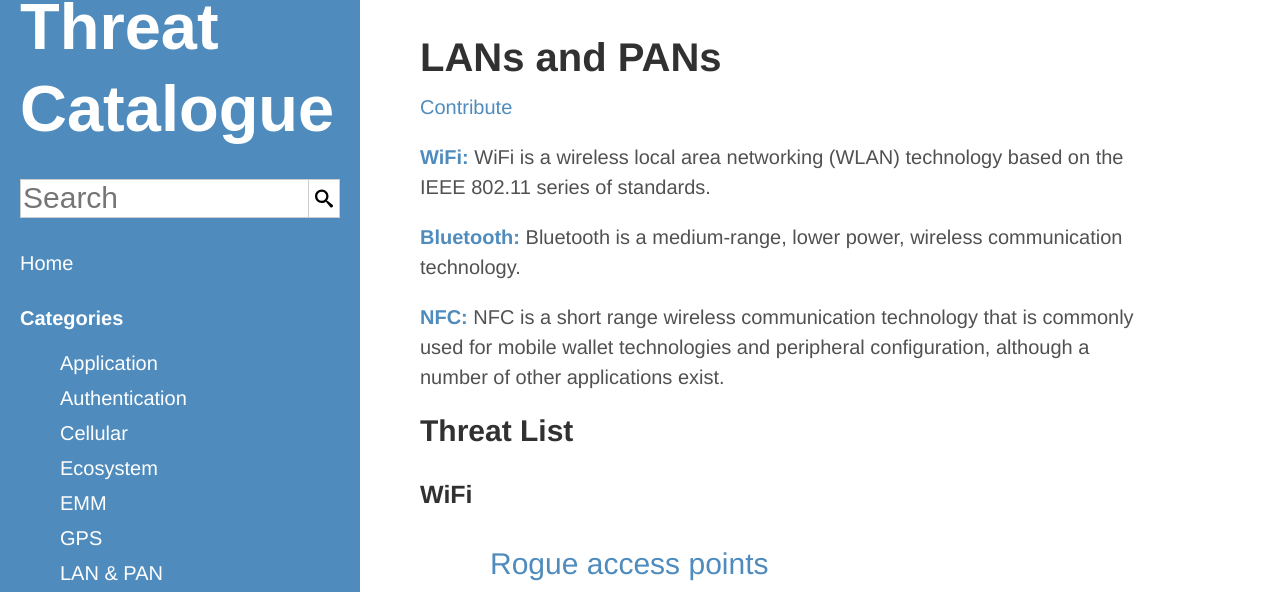
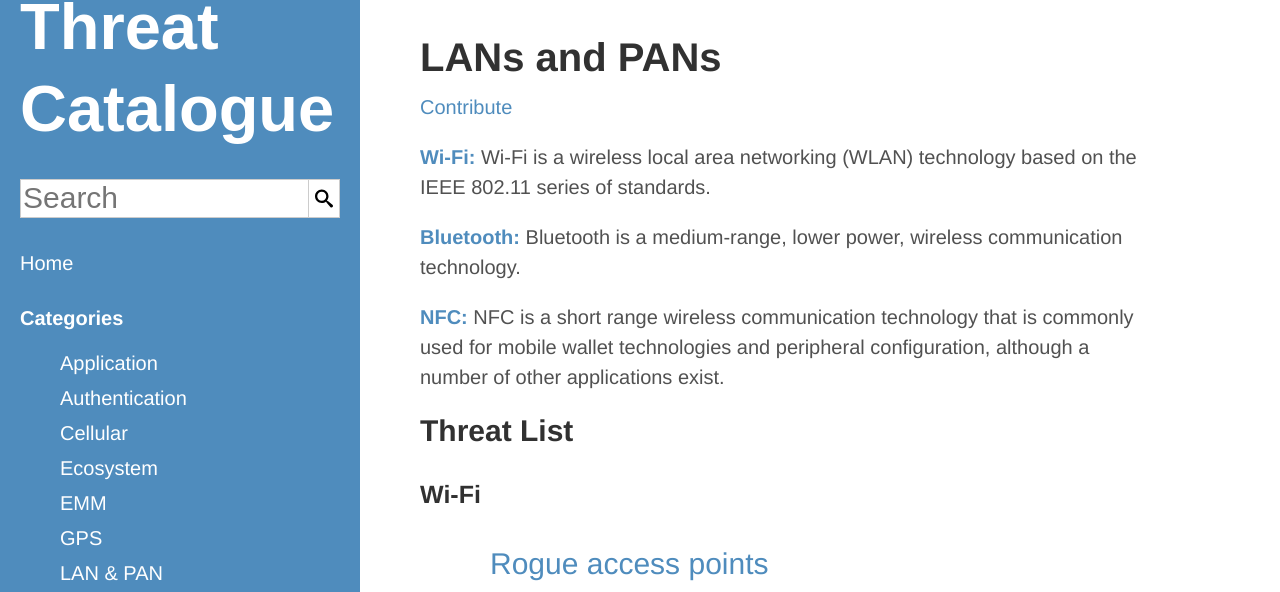
Before and after one commit to usnistgov/mobile-threat-catalogue, a Jekyll site: the page built from lan-pan.html, in a window 1280 px wide and 900 px high. Shown: the part 95-687 px from the top of the window. Built offline with Jekyll 4.4.1, drawn with Linux system fonts in a browser that asks for light colours.

Commit message:
#18: changes other instances of wifi to Wi-Fi

```diff
--- a/authentication.html
+++ b/authentication.html
@@ -9,7 +9,7 @@ title: Authentication
 
 <p><b><a href="#user-device-remote">User or Device to Remote Service</a>:</b> Mechanisms used by a user, or a distinct non-person entity (NPE), to remotely authenticate to an external process, service, or device.</p>
 
-<p><b><a href="#user-device-network">User or Device to Network</a>:</b> Mechanisms used by a user, mobile device, or peripheral to authenticate to a network (e.g., WiFi, Cellular). This commonly includes proving possession of a cryptographic token.</p>
+<p><b><a href="#user-device-network">User or Device to Network</a>:</b> Mechanisms used by a user, mobile device, or peripheral to authenticate to a network (e.g., Wi-Fi, Cellular). This commonly includes proving possession of a cryptographic token.</p>
 
 <h2>Threat List</h2>
 
--- a/lan-pan.html
+++ b/lan-pan.html
@@ -3,7 +3,7 @@ layout: threat-list
 title: LANs and PANs
 ---
 
-<p><b><a href="#wifi">WiFi:</a></b> WiFi is a wireless local area networking (WLAN) technology based on the IEEE 802.11 series of standards.</p>
+<p><b><a href="#wi-fi">Wi-Fi:</a></b> Wi-Fi is a wireless local area networking (WLAN) technology based on the IEEE 802.11 series of standards.</p>
 
 <p><b><a href="#bluetooth">Bluetooth:</a></b> Bluetooth is a medium-range, lower power, wireless communication technology.</p>
 
@@ -11,7 +11,7 @@ title: LANs and PANs
 
 <h2>Threat List</h2>
 
-<h3 id="wifi">WiFi</h3>
+<h3 id="wi-fi">Wi-Fi</h3>
 <ul class="threat-list">
     {% for lan-pan-threat in site.lan-pan-threats %}
         {% if lan-pan-threat.ThreatCategory == 'Network Threats: Wi-Fi' %}
```
